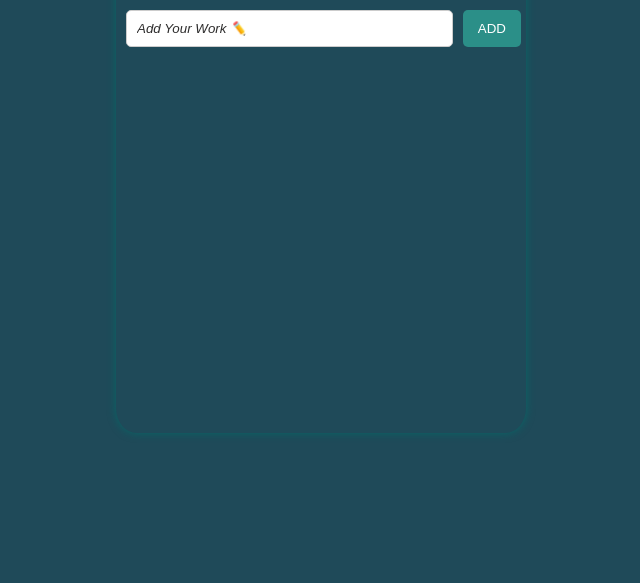
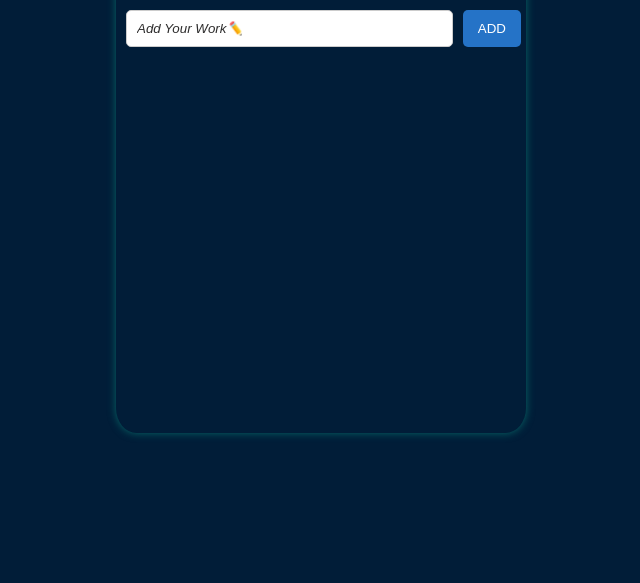
Before and after one commit to Anket98/TO-DO-LIST, a plain HTML site: page index.html in a window 1280 px wide. Shown: the part 217-800 px from the top of the page, without its empty margins (319-959 px from the left). Drawn offline with Linux system fonts and the light colour scheme.

Commit message:
change background

```diff
--- a/TD.css
+++ b/TD.css
@@ -16,7 +16,7 @@ button:focus{
 body{
     height: 100vh;
 
-    background-color: #1f4a59;
+    background-color:#011d38;
     display: flex;
     justify-content: center;
     align-items: center;
@@ -66,7 +66,7 @@ input::placeholder{
 }
 #add-btn{
     padding: 10px 15px;
-    background-color: #2b8f88;
+    background-color: #2573c7;
     color: white;
     border-radius: 5px;
     border: none;
@@ -88,7 +88,7 @@ input::placeholder{
 
 
 #tasklist li{
-    background: linear-gradient(90deg, #046e9b, #057394);
+    background: linear-gradient(90deg, #01376a, #01376a);
     padding: 10px;
     margin-bottom: 10px;
     border-radius: 10px;
```
Also changed, not shown: index.html (+1 -1 lines).
